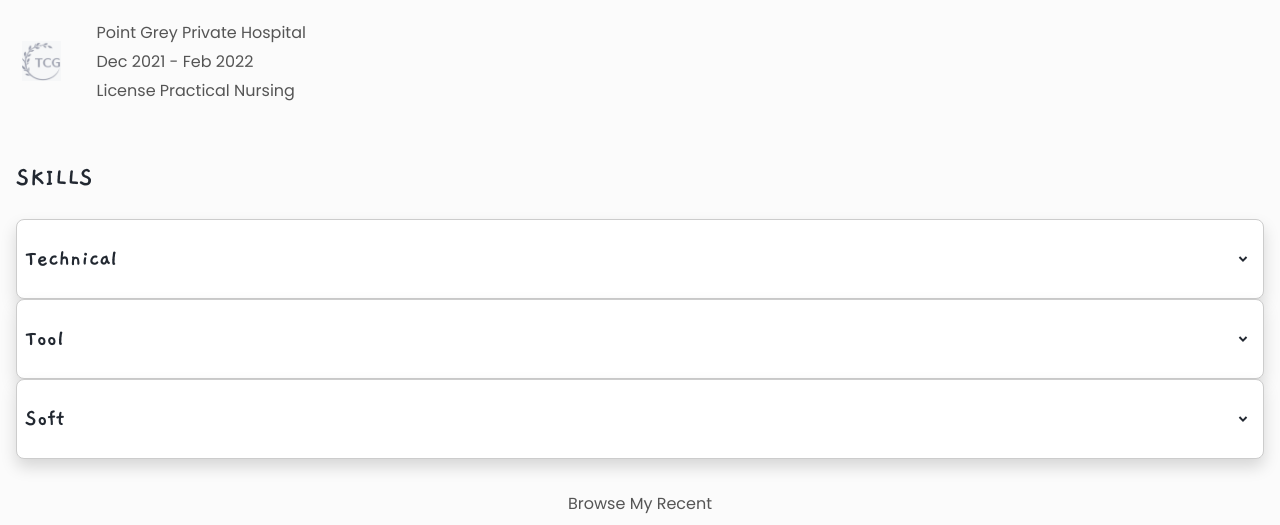
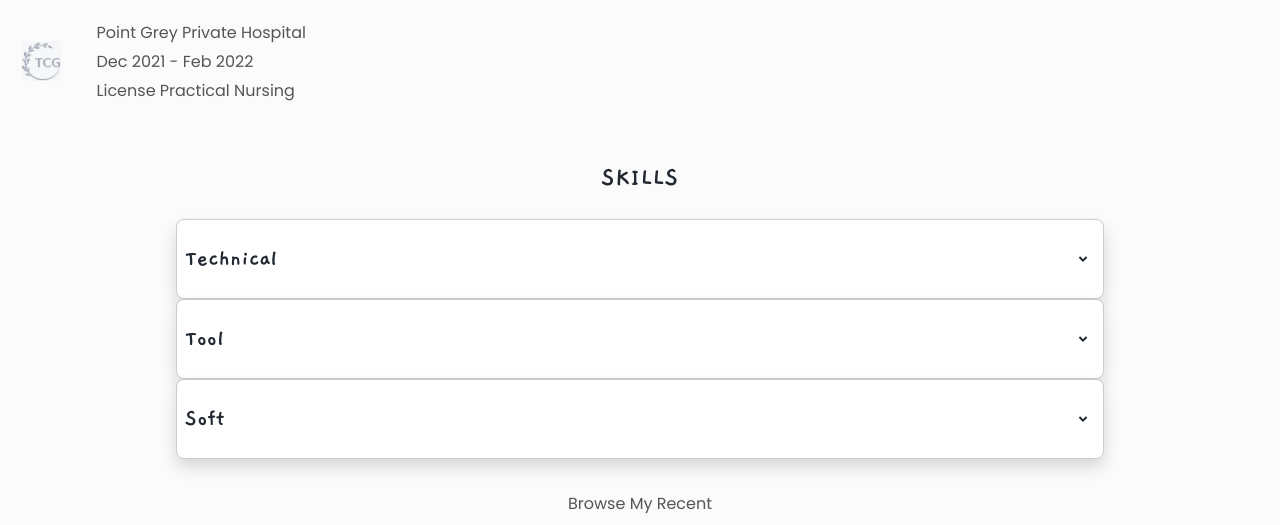
Before and after one commit to Kathp21/katherine-portfolio, a React (Create React App) app: page / in a window 1280 px wide. Shown: the part 2040-2565 px from the top of the page. Built offline with nearby package versions, Linux system fonts and the light colour scheme.

Commit message:
Change styling of skills dropdown menu

```diff
--- a/src/components/Dropdown/Dropdown.scss
+++ b/src/components/Dropdown/Dropdown.scss
@@ -4,6 +4,13 @@
 
 .dropdown {
 
+    @include tablet {
+        width: 75%;
+    }
+
+    @include desktop {
+        width: 58rem;
+    }
 
     &__btn {
         padding: 12px 24px;
--- a/src/components/Experience/Experience.scss
+++ b/src/components/Experience/Experience.scss
@@ -178,5 +178,12 @@
 
     &__skills-section{
         padding: 1rem;
+
+
+        @include tablet{
+            display: flex;
+            flex-direction: column;
+            align-items: center;
+        }
     }
 }
```
